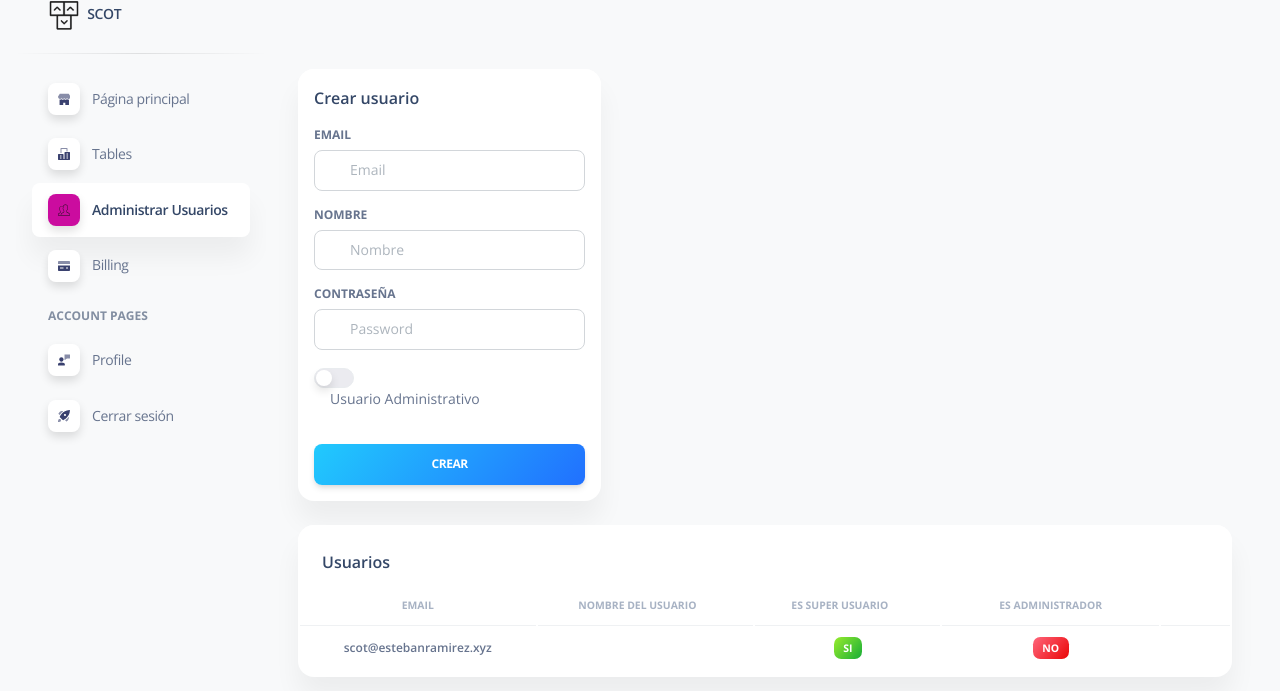
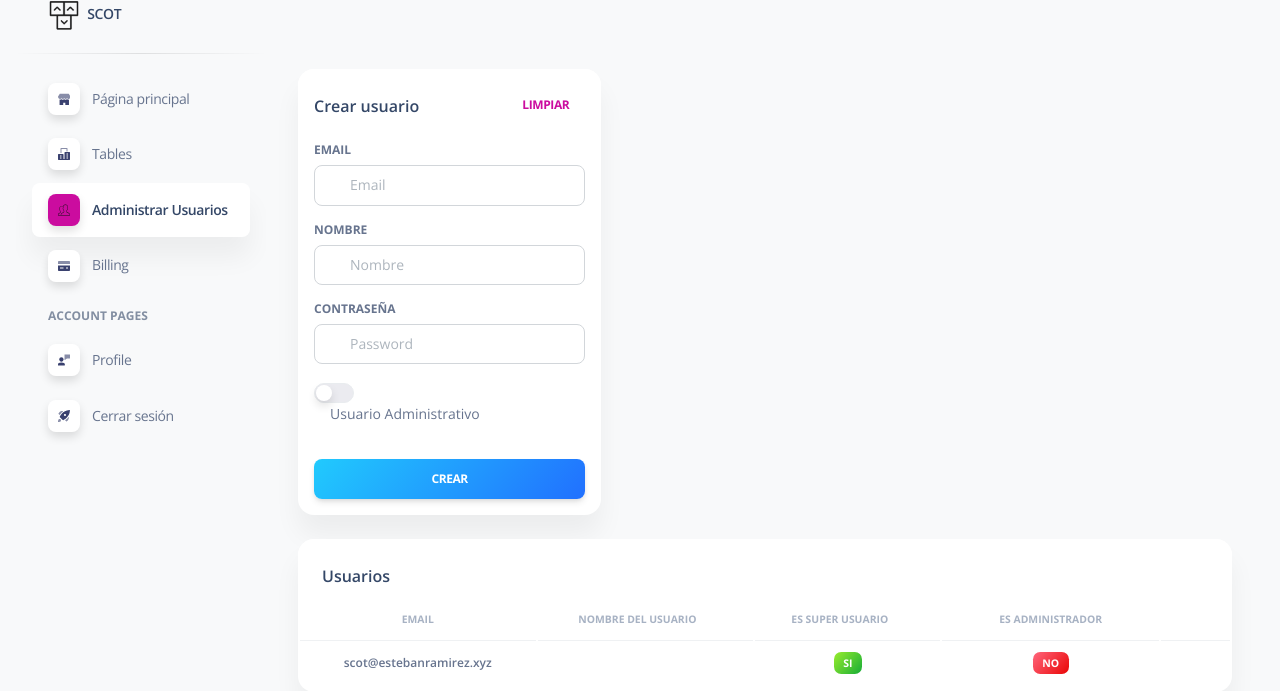
Before and after one commit to Estebanrg21/examen1-progra4, a PHP site: page /pages/users-admin.php in a window 1280 px wide. Shown: the part 41-732 px from the top of the page. Run offline with PHP 8.4, Linux system fonts and the light colour scheme; the visitor is signed in with stand-in values (Sample User, id 1); data comes from the database, SQL or seed files in the repository; some libraries are stand-ins or nearby versions.

Commit message:
Cambios varios
arreglo de form de login

actualizacion de campos de form cuando se quiere actualizar usuario

se empieza con boton limpiar

```diff
--- a/models/User.php
+++ b/models/User.php
@@ -1,5 +1,5 @@
 <?php
-require(__DIR__.'/../database/database.php');
+require_once(__DIR__.'/../database/database.php');
 
 class User{
 
@@ -9,7 +9,7 @@ class User{
         $this->name=$name;
         $this->isSu=$isSu;
         $this->isAdmin=$isAdmin;
-        $this->$connection = null;
+        $this->connection = null;
     }
 
     function login(){
@@ -27,8 +27,9 @@ class User{
 
 
     public static function getUser($connection,$userEmail,$onlyCheckExistance=true){
-        $statement = $this->connection->prepare("SELECT".(($onlyCheckExistance)?"email":"*")." WHERE email=?");
+        $statement = $connection->prepare("SELECT ".(($onlyCheckExistance)?"email":"*")." FROM users WHERE email=?");
         $statement->bind_param('s',$userEmail);
+        $statement->execute();
         if($statement)
             $result = $statement->get_result();
             return (($onlyCheckExistance)?$result->num_rows>=1:$result->fetch_array(MYSQLI_ASSOC));
--- a/pages/users-admin.php
+++ b/pages/users-admin.php
@@ -27,6 +27,17 @@ if(isset($_POST['email']) && isset($_POST['password']) && isset($_POST['isAdmin'
   $user = new User($_POST['email'],$_POST['password'],$_POST['name'],$_POST['isAdmin']);
   #if($user->save($connection))
 
+}
+
+if (isset($_GET['id'])) {
+  $user = User::getUser($connection,$_GET['id'],false);
+  if($user){
+    $email = $user['email'];
+    $name =  $user['name'];
+    $isAdmin = $user['is_admin'];
+    $formText = "Actualizar usuario";
+    $formButtonText = "Actualizar";
+  }
 }
 ?>
 <!DOCTYPE html>
@@ -236,7 +247,15 @@ if(isset($_POST['email']) && isset($_POST['password']) && isset($_POST['isAdmin'
                 <span class="d-sm-inline d-none"><?php echo (isset($_SESSION['user'])?$_SESSION['user']:"")?></span>
               </a>
             </li>
-
+            <li class="nav-item d-xl-none ps-3 d-flex align-items-center">
+              <a href="javascript:;" class="nav-link text-body p-0" id="iconNavbarSidenav">
+                <div class="sidenav-toggler-inner">
+                  <i class="sidenav-toggler-line"></i>
+                  <i class="sidenav-toggler-line"></i>
+                  <i class="sidenav-toggler-line"></i>
+                </div>
+              </a>
+            </li>
 
           </ul>
         </div>
@@ -248,34 +267,35 @@ if(isset($_POST['email']) && isset($_POST['password']) && isset($_POST['isAdmin'
       <!-- Form -->
       <div class="col-12 col-xl-4">
           <div class="card h-100">
-            <div class="card-header pb-0 p-3">
-              <h6 class="mb-0">Crear usuario</h6>
+            <div class="card-header pb-0 p-3 border-0 d-flex align-items-center">
+              <h6 class="mb-0" id="formUserTitle"><?php echo (isset($formText)?$formText:"Crear usuario")?></h6>
+              <p class="btn btn-link pe-3 ps-0 mb-0 ms-auto" id="clearUserForm">Limpiar</p>
             </div>
             <div class="card-body p-3">
               <form role="form" method="POST" action="#" id="formUser">
                 <div class="mb-3">
                     <h6 class="text-uppercase text-body text-xs font-weight-bolder">Email</h6>
                       <div>
-                        <input type="email" class="form-control" placeholder="Email" name="email" aria-label="Email" aria-describedby="email-addon">
+                        <input type="email" class="form-control" id="formUserEmail" placeholder="Email" name="email" aria-label="Email" aria-describedby="email-addon" value="<?php echo (isset($email)?$email:"")  ?>">
                       </div>
                 </div>
                 <div class="mb-3">
                     <h6 class="text-uppercase text-body text-xs font-weight-bolder">Nombre</h6>
                       <div>
-                        <input type="text" class="form-control" placeholder="Nombre" name="email" aria-label="Nombre" aria-describedby="text-addon">
+                        <input type="text" class="form-control" id="formUserName" placeholder="Nombre" name="name" aria-label="Nombre" aria-describedby="text-addon" value="<?php echo (isset($name)?$name:"")  ?>">
                       </div>
                 </div>
                 <div class="mb-3">
                     <h6 class="text-uppercase text-body text-xs font-weight-bolder">Contraseña</h6>
                     <div>
-                      <input type="password" class="form-control" name="password" placeholder="Password" aria-label="Password" aria-describedby="password-addon">
+                      <input type="password" class="form-control" name="password" id="formUserPassword" placeholder="Password" aria-label="Password" aria-describedby="password-addon">
                     </div>
                 </div>
 
                 <div class="border-0 px-0">
                   <div class="form-check form-switch ps-0">
                     <input type="hidden" name="isAdmin">
-                    <input class="form-check-input ms-auto" type="checkbox"  id="isAdmin">
+                    <input class="form-check-input ms-auto" type="checkbox"  id="isAdmin" <?php echo (isset($isAdmin)?"checked":"")  ?>>
                     <label class="form-check-label text-body ms-3 text-truncate w-80 mb-0" for="flexSwitchCheckDefault">Usuario Administrativo</label>
                   </div>
                 </div>
@@ -289,7 +309,7 @@ if(isset($_POST['email']) && isset($_POST['password']) && isset($_POST['isAdmin'
                 </script>
 
                 <div class="text-center">
-                  <button type="submit" class="btn bg-gradient-info w-100 mt-4 mb-0">Crear</button>
+                  <button type="submit" class="btn bg-gradient-info w-100 mt-4 mb-0"><?php echo (isset($formButtonText)?$formButtonText:"Crear")?></button>
                 </div>
               </form>
             </div>
@@ -344,11 +364,15 @@ if(isset($_POST['email']) && isset($_POST['password']) && isset($_POST['isAdmin'
                             if(!$row["is_su"]){
                               echo "<td><div class=\"d-flex justify-content-center align-items-center\">";
                               echo "
-                                <button class=\"btn btn-link text-dark px-3 mb-0 edit-user\" >
-                                  <i class=\"fas fa-pencil-alt text-dark me-2\" aria-hidden=\"true\"></i>Actualizar
-                                </button>";
+                                <form action=\"#\" method=\"get\">
+                                  <input type=\"hidden\" value=\"".$row['email']."\" name=\"id\" />
+                                  <button type=\"submit\" class=\"btn btn-link text-dark px-3 mb-0 edit-user\" >
+                                    <i class=\"fas fa-pencil-alt text-dark me-2\" aria-hidden=\"true\"></i>Actualizar
+                                  </button>
+                                </form>
+                                ";
                               echo "
-                                <button class=\"btn btn-link text-danger text-gradient px-3 mb-0 delete-user\">
+                                <button class=\"btn btn-link text-danger px-3 mb-0 delete-user\">
                                   <i class=\"far fa-trash-alt me-2\" aria-hidden=\"true\"></i>Eliminar
                                 </button>";
                               echo "</div></td>";
@@ -417,6 +441,11 @@ if(isset($_POST['email']) && isset($_POST['password']) && isset($_POST['isAdmin'
   <script async defer src="https://buttons.github.io/buttons.js"></script>
   <!-- Control Center for Soft Dashboard: parallax effects, scripts for the example pages etc -->
   <script src="../assets/js/soft-ui-dashboard.min.js?v=1.0.5"></script>
+  <script>
+    document.getElementById("clearUserForm").addEvenetListener((e)=>{
+
+    });
+  </script>
 </body>
 
 </html>
```
Also changed, not shown: login.php (+5 -2 lines).
